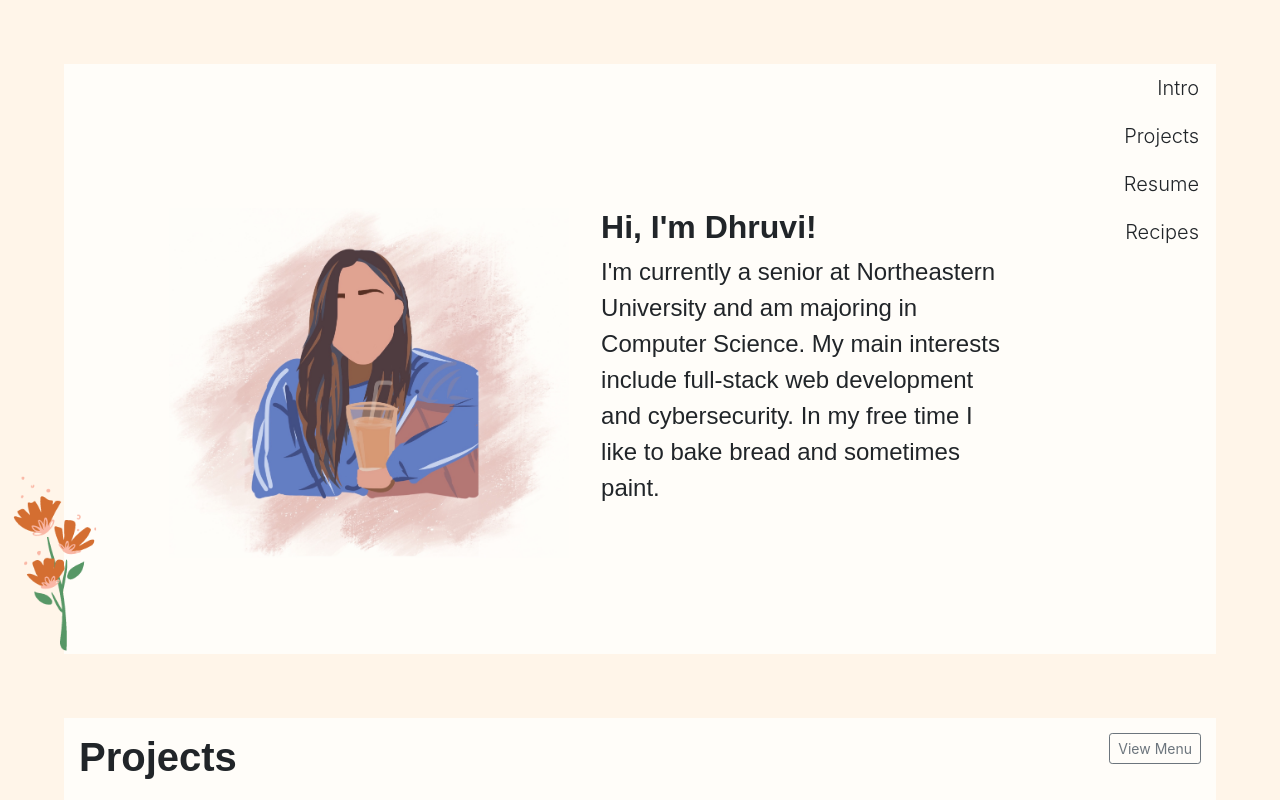
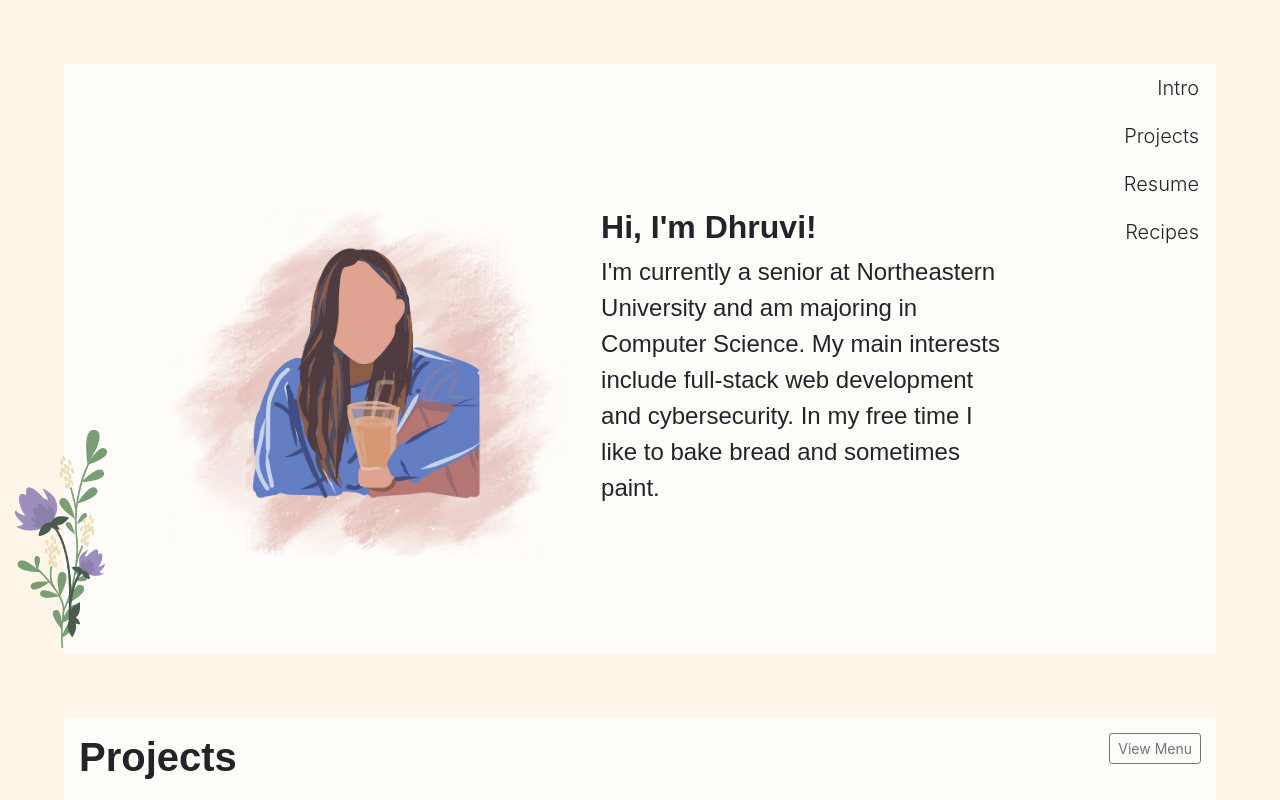
Before and after one commit to dhruvibakeri/personalwebsite, a React (Create React App) app: page / in a window 1280 px wide. Shown: the top 800 px of the page. Built offline with nearby package versions, Linux system fonts and the light colour scheme; a web font is replaced by a local one.

Commit message:
back to og flower

```diff
--- a/src/App.css
+++ b/src/App.css
@@ -190,9 +190,9 @@ a {
   position: absolute;
   /* position in top left of #tobecovered */
   bottom: 0%; /* top of #tobecovered 59%;*/
-  left: 10px; /* left of #tobecovered */
-  max-width: 90px;
-  max-height: 180.7692307785px;
+  left: 0; /* left of #tobecovered */
+  max-width: 120.9px;
+  max-height: 234.7826087008px;
   width: 30%;
   height: 58.6956521752%;
 }
--- a/src/Components/Home.js
+++ b/src/Components/Home.js
@@ -2,7 +2,7 @@ import React from "react";
 import Introduction from "./Introduction";
 import Projects from "./Projects";
 import Recipes from "./Recipes";
-import spic from "../images/orange-flower.png";
+import spic from "../images/small-flower.png";
 import Contact from "./Contact";
 
 export default class Home extends React.Component {
--- a/src/Components/Introduction.js
+++ b/src/Components/Introduction.js
@@ -1,7 +1,7 @@
 import React from "react";
 import MenuItems from "./MenuItems";
 /*import intropic from "../images/intropic.jpg";*/
-import intropiceye from "../images/intropiceyebrow.jpg";
+import intropiceye from "../images/intropic.jpg";
 
 export default class Introduction extends React.Component {
   noMenuJSX = (
```
Also changed, not shown: 1 other file (tests, documents, lock files or other folders).
